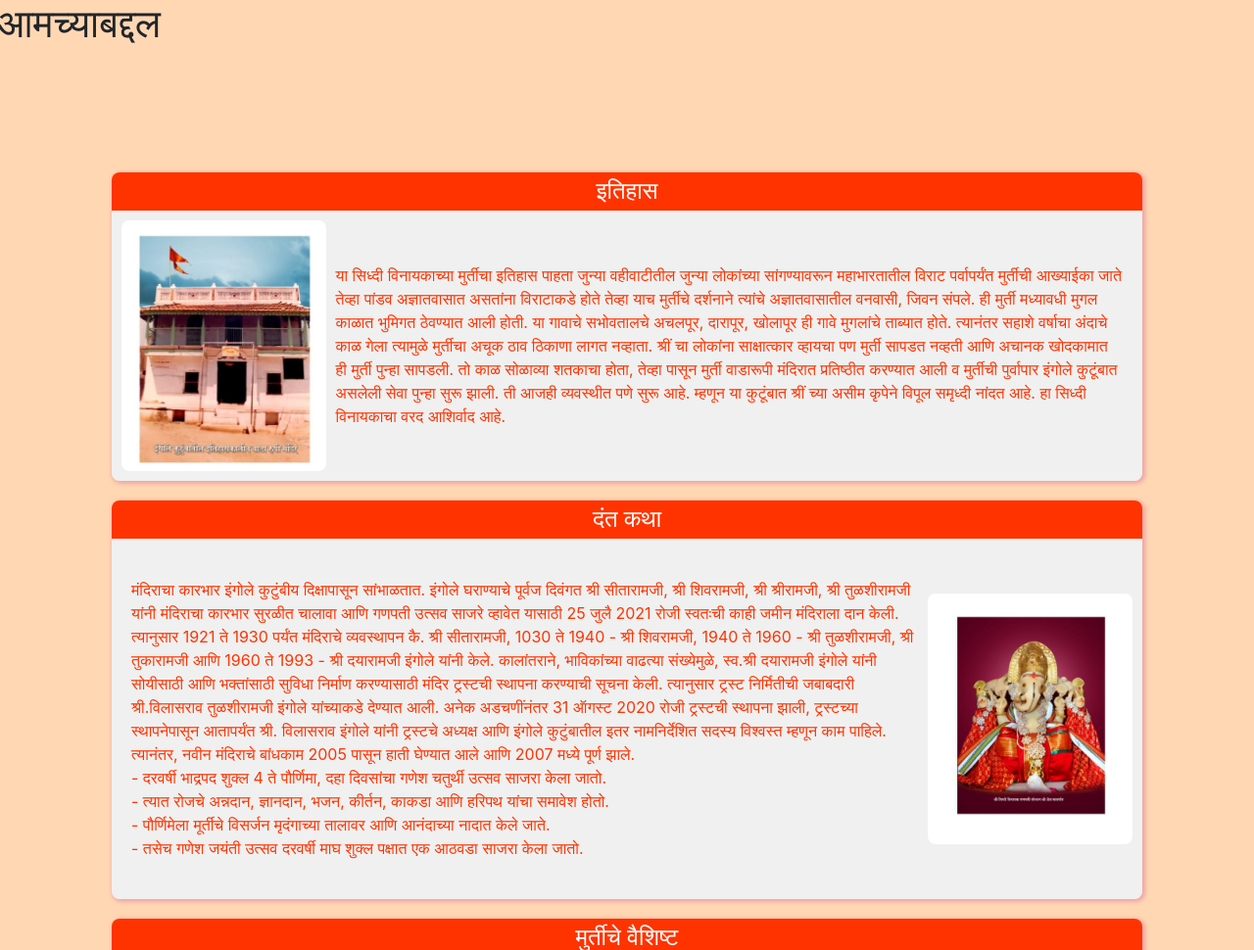
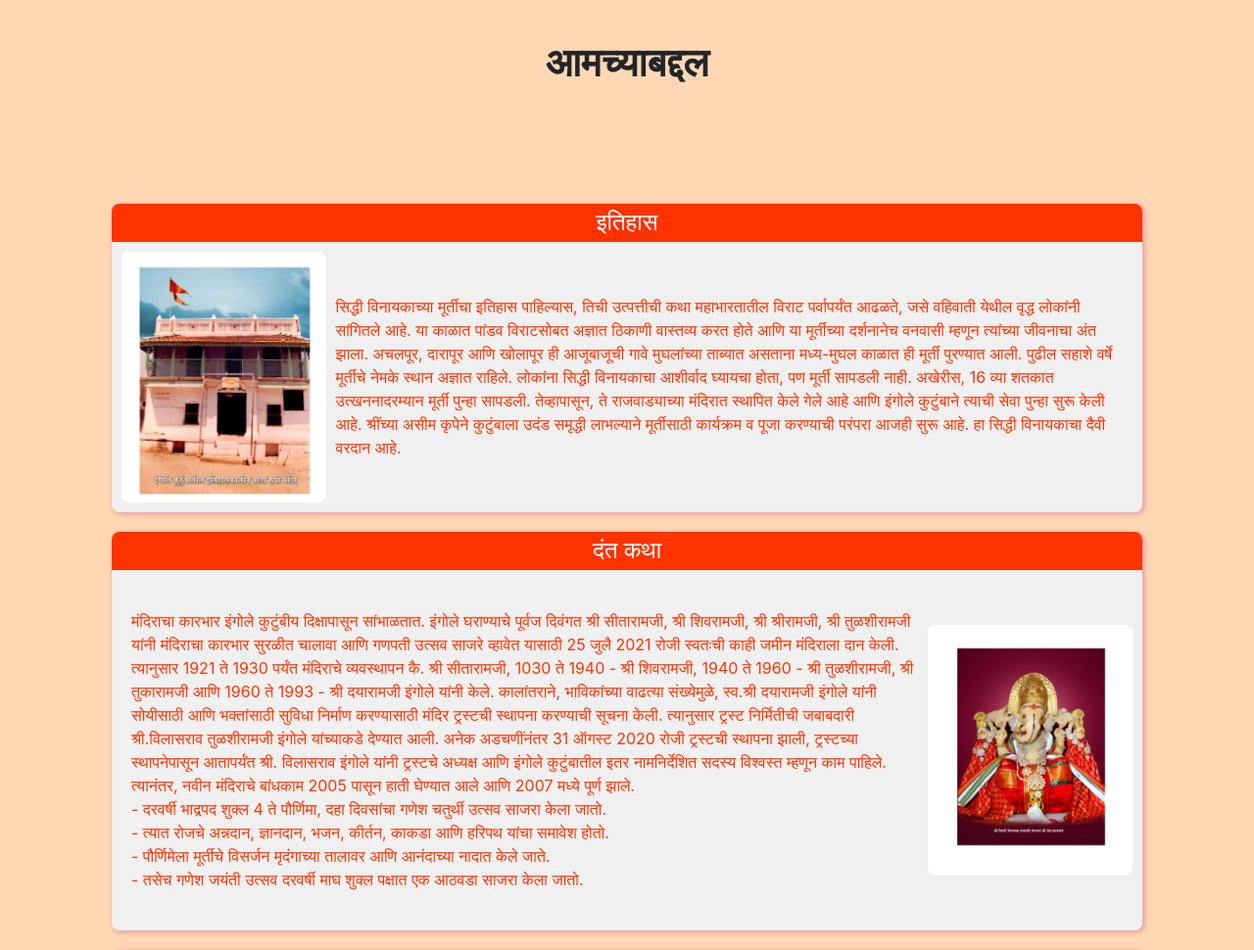
Before and after one commit to prathamk1483/latest, a Django app: template templates/Marathi/about.html in a window 1280 px wide. Shown: the part 1030-2000 px from the top of the page at 98% size. Run offline with Django 4.2, Linux system fonts and the light colour scheme; the template is opened without the code that fills it, so the values that code supplies are empty; some libraries are stand-ins or nearby versions; grey boxes are pictures that could not be loaded.

Commit message:
Update about.html

```diff
--- a/templates/Marathi/about.html
+++ b/templates/Marathi/about.html
@@ -7,7 +7,7 @@
     <img src="/static/images/common.png" alt="Background Image" class="background-image">
   </div>
     <div class="row row-top">
-        <h1>आमच्याबद्दल</h1>
+        <h1 id="main-architecture" style="margin:40px auto 0;width:fit-content;font-weight: 700;">आमच्याबद्दल</h1>
     </div>
     <header id="top"></header>
     <section class="about-temple">
@@ -15,11 +15,8 @@
             <h1 class="info-head">इतिहास</h1>
             <div class="info-card">
                 <img src="/static/images/about/about1.jpeg" alt="temple" class="info-img">
-                <p class="info">
-                   या सिध्दी विनायकाच्या मुर्तीचा इतिहास पाहता जुन्या वहीवाटीतील जुन्या लोकांच्या सांगण्यावरून महाभारतातील विराट पर्वापर्यंत मुर्तीची आख्याईका जाते तेव्हा पांडव अज्ञातवासात असतांना विराटाकडे होते तेव्हा याच मुर्तीचे दर्शनाने त्यांचे अज्ञातवासातील वनवासी, जिवन संपले.
-
-ही मुर्ती मध्यावधी मुगल काळात भुमिगत ठेवण्यात आली होती. या गावाचे सभोवतालचे अचलपूर, दारापूर, खोलापूर ही गावे मुगलांचे ताब्यात होते. त्यानंतर सहाशे वर्षाचा अंदाचे काळ गेला त्यामुळे मुर्तीचा अचूक ठाव ठिकाणा लागत नव्हाता. श्रीं चा लोकांना साक्षात्कार व्हायचा पण मुर्ती सापडत नव्हती आणि अचानक खोदकामात ही मुर्ती पुन्हा सापडली. तो काळ सोळाव्या शतकाचा होता, तेव्हा पासून मुर्ती वाडारूपी मंदिरात प्रतिष्ठीत करण्यात आली व मुर्तीची पुर्वापार इंगोले कुटूंबात असलेली सेवा पुन्हा सुरू झाली. ती आजही व्यवस्थीत पणे सुरू आहे. म्हणून या कुटूंबात श्रीं च्या असीम कृपेने विपूल समृध्दी नांदत आहे. हा सिध्दी विनायकाचा वरद आशिर्वाद आहे.
-                </p>
+                <p class="info">सिद्धी विनायकाच्या मूर्तीचा इतिहास पाहिल्यास, तिची उत्पत्तीची कथा महाभारतातील विराट पर्वापर्यंत आढळते, जसे वहिवाती येथील वृद्ध लोकांनी सांगितले आहे. या काळात पांडव विराटसोबत अज्ञात ठिकाणी वास्तव्य करत होते आणि या मूर्तीच्या दर्शनानेच वनवासी म्हणून त्यांच्या जीवनाचा अंत झाला. अचलपूर, दारापूर आणि खोलापूर ही आजूबाजूची गावे मुघलांच्या ताब्यात असताना मध्य-मुघल काळात ही मूर्ती पुरण्यात आली. पुढील सहाशे वर्षे मूर्तीचे नेमके स्थान अज्ञात राहिले. लोकांना सिद्धी विनायकाचा आशीर्वाद घ्यायचा होता, पण मूर्ती सापडली नाही. अखेरीस, 16 व्या शतकात उत्खननादरम्यान मूर्ती पुन्हा सापडली. तेव्हापासून, ते राजवाड्याच्या मंदिरात स्थापित केले गेले आहे आणि इंगोले कुटुंबाने त्याची सेवा पुन्हा सुरू केली आहे. श्रींच्या असीम कृपेने कुटुंबाला उदंड समृद्धी लाभल्याने मूर्तीसाठी कार्यक्रम व पूजा करण्याची परंपरा आजही सुरू आहे. हा सिद्धी विनायकाचा दैवी वरदान आहे.
+                   </p>
             </div>
         </div>
         <div class="info-main">
```
